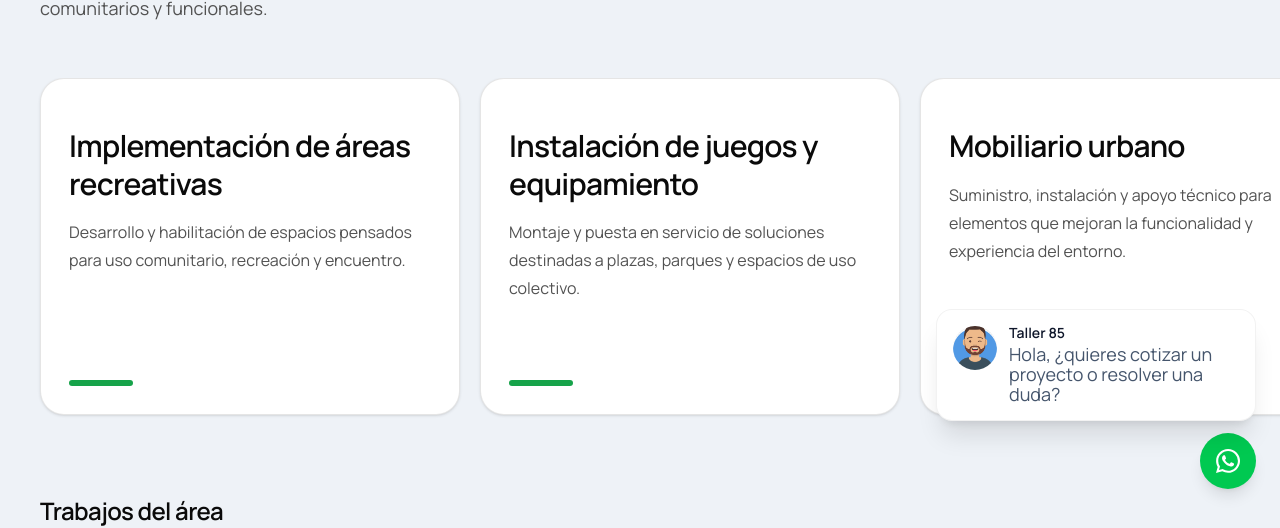
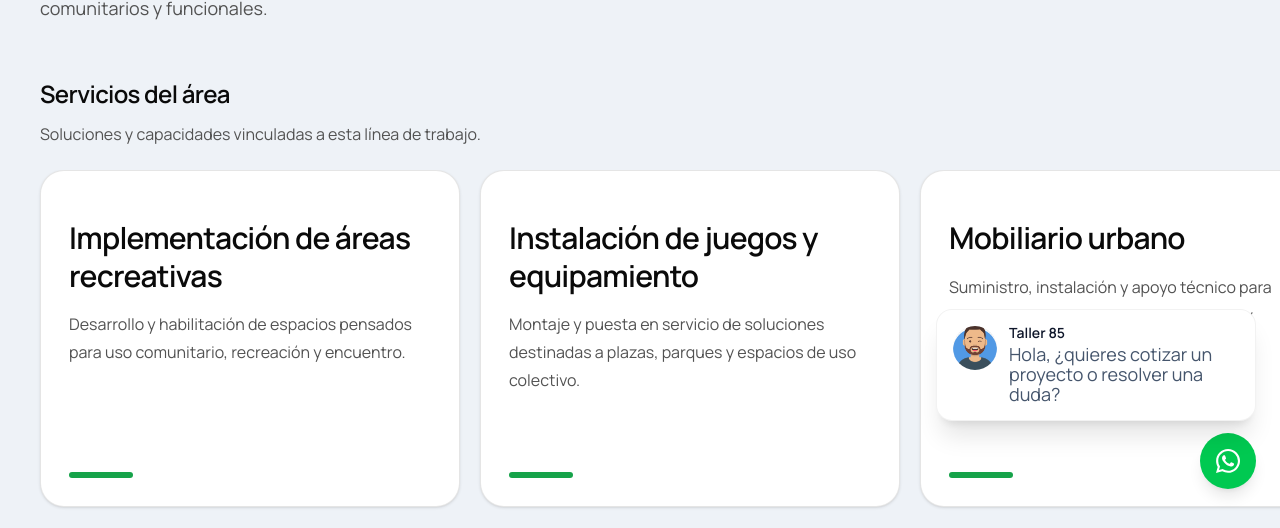
Before and after one commit to jpmercadoAI/taller85-web, a Next.js app: page /espacios in a window 1280 px wide. Shown: the part 287-815 px from the top of the page. Built offline with nearby package versions, Linux system fonts and the light colour scheme; no server answers; the database is empty.

Commit message:
Actualiza area-page.tsx

```diff
--- a/src/components/sections/area-page.tsx
+++ b/src/components/sections/area-page.tsx
@@ -60,7 +60,7 @@ export default async function AreaPage({
     const images = shuffleArray(rawImages);
 
     return (
-        <main className="mx-auto max-w-7xl px-6 py-16 md:px-10">
+        <div className="mx-auto max-w-7xl px-6 py-16 md:px-10">
             <section className="mb-14">
                 <p
                     className="mb-3 text-sm font-medium uppercase tracking-[0.2em]"
@@ -78,7 +78,20 @@ export default async function AreaPage({
                 </p>
             </section>
 
-            <section className="mb-16">
+            <section className="mb-16" aria-labelledby="services-heading">
+                <div className="mb-6">
+                    <h2
+                        id="services-heading"
+                        className="text-2xl font-semibold tracking-tight text-neutral-950"
+                    >
+                        Servicios del área
+                    </h2>
+
+                    <p className="mt-3 max-w-3xl text-sm leading-6 text-neutral-600 md:text-base">
+                        Soluciones y capacidades vinculadas a esta línea de trabajo.
+                    </p>
+                </div>
+
                 <div className="-mx-6 overflow-x-auto px-6 pb-4 md:-mx-10 md:px-10">
                     <div className="flex snap-x snap-mandatory gap-5">
                         {services.map((service) => (
@@ -108,9 +121,12 @@ export default async function AreaPage({
                 </div>
             </section>
 
-            <section>
+            <section aria-labelledby="gallery-heading">
                 <div className="mb-6">
-                    <h2 className="text-2xl font-semibold tracking-tight text-neutral-950">
+                    <h2
+                        id="gallery-heading"
+                        className="text-2xl font-semibold tracking-tight text-neutral-950"
+                    >
                         Trabajos del área
                     </h2>
 
@@ -129,6 +145,6 @@ export default async function AreaPage({
                     </div>
                 )}
             </section>
-        </main>
+        </div>
     );
 }
```
Lines whose indentation alone changed are shown as unchanged.
